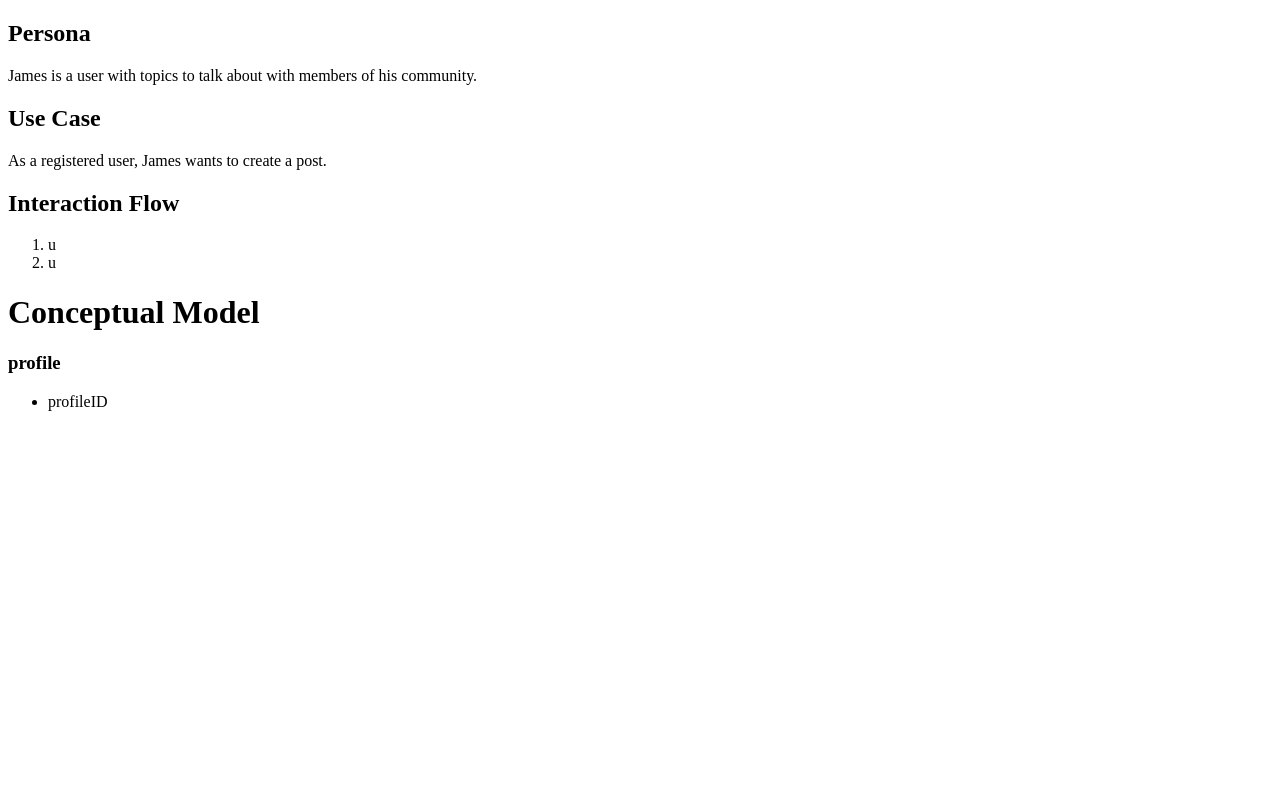
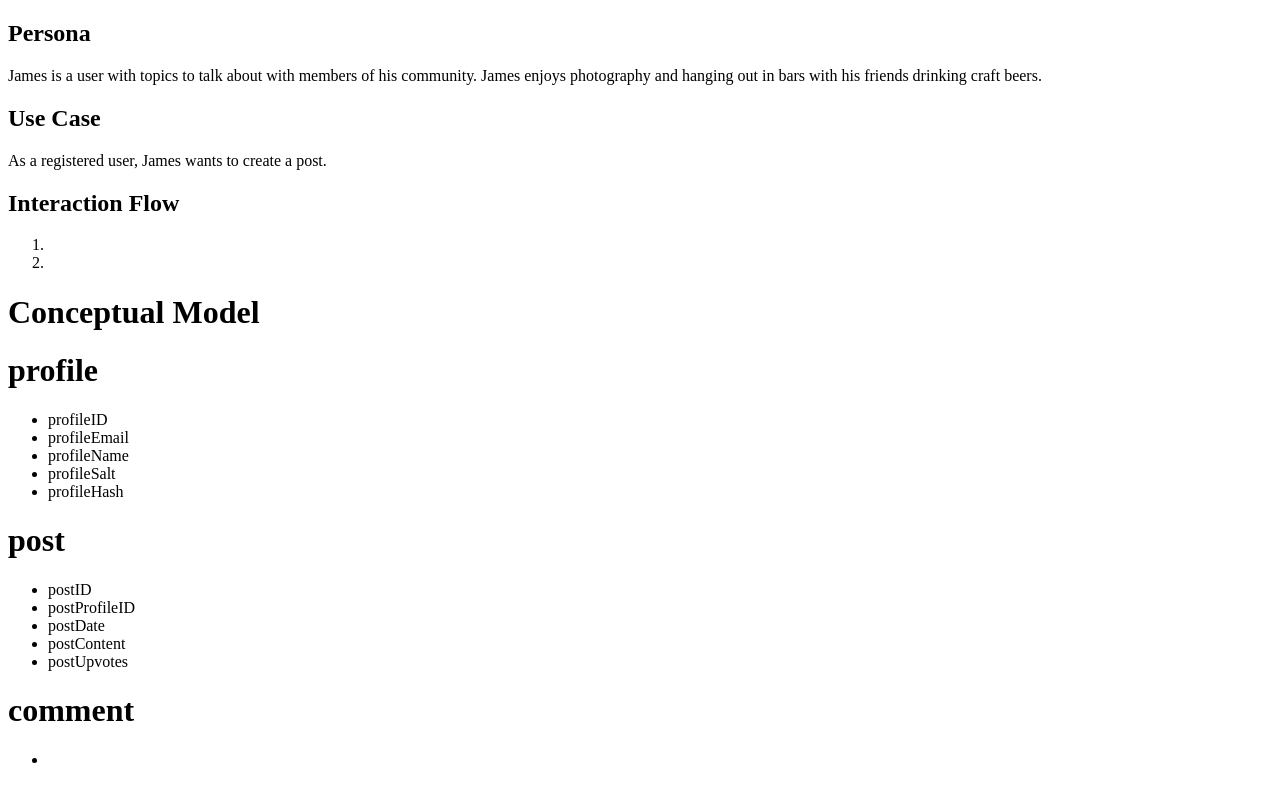
Before and after one commit to Jaccuse/data-design, a PHP site: page / in a window 1280 px wide. Run offline with PHP 8.4, Linux system fonts and the light colour scheme.

Commit message:
Added content

```diff
--- a/index.php
+++ b/index.php
@@ -8,7 +8,7 @@
     <body>
         <p>
             <h2>Persona</h2>
-            James is a user with topics to talk about with members of his community.
+            James is a user with topics to talk about with members of his community. James enjoys photography and hanging out in bars with his friends drinking craft beers.
         </p>
         <p>
             <h2>Use Case</h2>
@@ -17,17 +17,37 @@
         <p>
             <h2>Interaction Flow</h2>
             <ol>
-                <li>u</li>
-                <li>u</li>
+                <li></li>
+                <li></li>
             </ol>
         </p>
         <p>
             <h1>Conceptual Model</h1>
         </p>
         <p>
-            <h3>profile</h3>
+            <h1>profile</h1>
             <ul>
                 <li>profileID</li>
+                <li>profileEmail</li>
+                <li>profileName</li>
+                <li>profileSalt</li>
+                <li>profileHash</li>
+            </ul>
+        </p>
+        <p>
+            <h1>post</h1>
+            <ul>
+                <li>postID</li>
+                <li>postProfileID</li>
+                <li>postDate</li>
+                <li>postContent</li>
+                <li>postUpvotes</li>
+            </ul>
+        </p>
+        <p>
+            <h1>comment</h1>
+            <ul>
+                <li></li>
             </ul>
         </p>
     </body>
```
